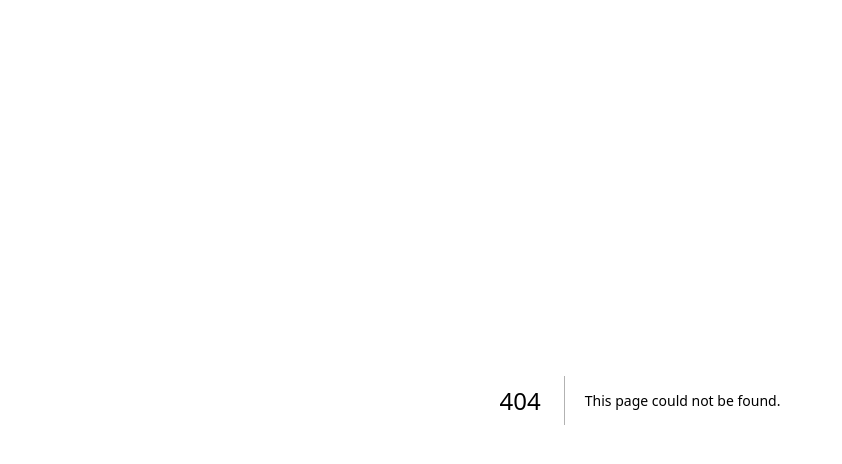
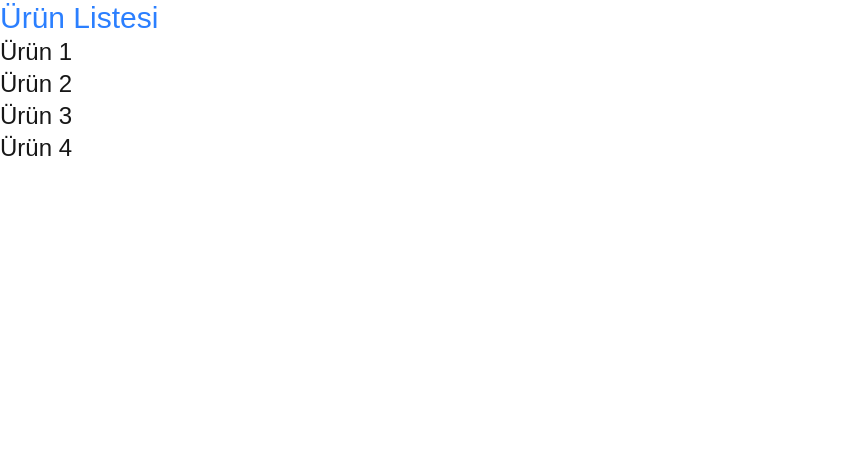
Before and after one commit to ayfersahinn/BTK-Akademi-Next.js-Atolyesi, a Next.js app in the folder next-js/: page /products in a window 1280 px wide. Before the commit this address had no page. Shown: the top 464 px of the page, without its empty margins (0-842 px from the left). Built offline with nearby package versions, Linux system fonts and the light colour scheme.

Commit message:
iç içe statik klasörler oluşturuldu

```diff
--- /dev/null
+++ b/next-js/app/products/1/page.js
@@ -0,0 +1,3 @@
+export default function Urun1() {
+  return <h1>Ürün 1</h1>;
+}
--- /dev/null
+++ b/next-js/app/products/page.js
@@ -0,0 +1,13 @@
+export default function ProductList() {
+  return (
+    <div>
+      <h1 className="text-3xl text-blue-500">Ürün Listesi</h1>
+      <ul className="text-2xl">
+        <li>Ürün 1</li>
+        <li>Ürün 2</li>
+        <li>Ürün 3</li>
+        <li>Ürün 4</li>
+      </ul>
+    </div>
+  );
+}
```
